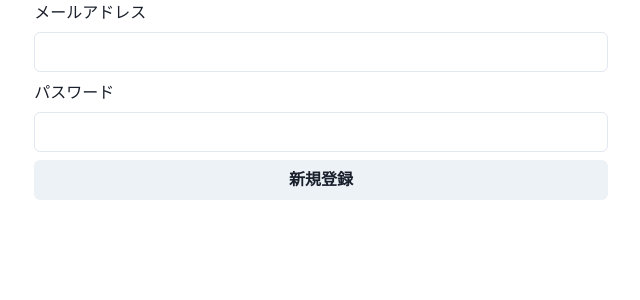
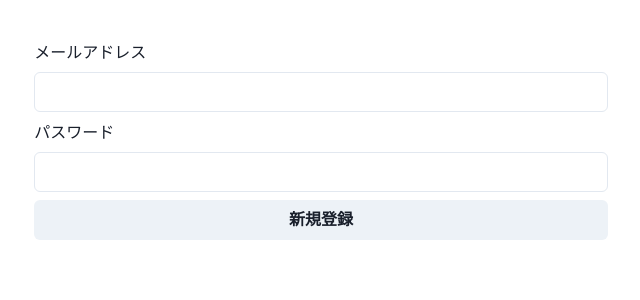
Before and after one commit to mk-0A0/firebase-example, a Next.js app: page / in a window 1280 px wide. Shown: the top 300 px of the page, without its empty margins (319-959 px from the left). Built offline with nearby package versions, Linux system fonts and the light colour scheme.

Commit message:
余白修正

```diff
--- a/pages/index.tsx
+++ b/pages/index.tsx
@@ -3,7 +3,7 @@ import {Button, Container, FormControl, FormLabel, Input, Stack} from "@chakra-u
 
 const Home: NextPage = () => {
   return (
-    <Container>
+    <Container py={10}>
       <Stack>
         <FormControl>
           <FormLabel>メールアドレス</FormLabel>
```
